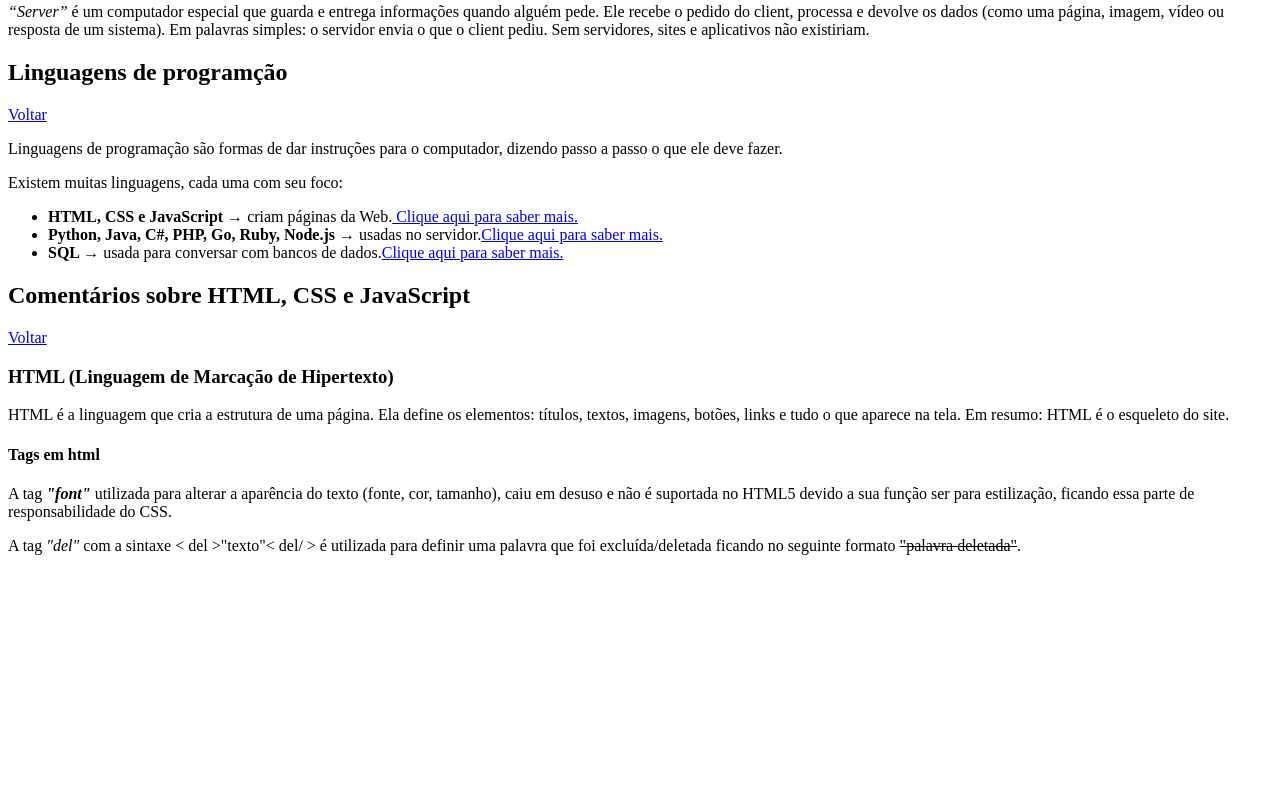
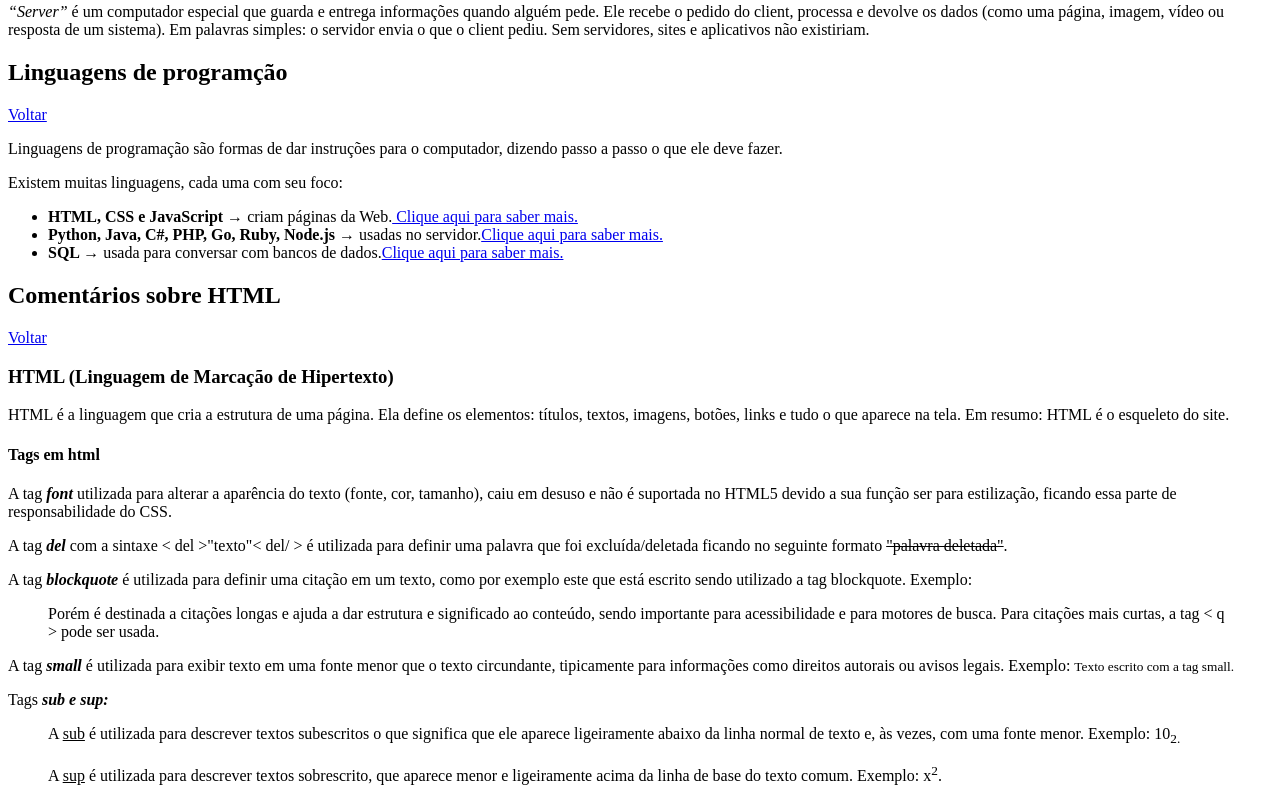
Before and after one commit to Lmb322/ChallengeHTML-1, a plain HTML site: page myPage.html in a window 1280 px wide. Shown: the part 675-1476 px from the top of the page. Before the commit the page ends 1246 px from the top, so only its background shows below. Drawn offline with Linux system fonts and the light colour scheme.

Commit message:
atualizacao commit

```diff
--- a/myPage.html
+++ b/myPage.html
@@ -5,8 +5,7 @@
     <meta name="viewport" content="width=device-width, initial-scale=1.0">
     <title>Formação HTML</title>
 </head>
-<!-- tags para usar <h1> até <h6>, <small>, <sub>, <sup>, <blockquote>, <del>,-->
-<body> <!-- Temas: História da Web, o que são clients, o que são servers, linguagens de programação -->
+<body>
     <h1>Resumo sobre as aulas de HTML</h1>
     <p>O breve artigo tem por finalidade aprensentar um resumo sobre as aulas de html presentes no curso Formação em HTML Developer.</p>
     <h1 id="indice">Índice</h1>
@@ -15,7 +14,7 @@
         <li><a href="#clients">O que são clients</a></li>
         <li><a href="#servers">O que são servers</a></li>
         <li><a href="#linguagem">Linguagens de programação</a></li>
-        <li><a href="#html">Comentários sobre HTML, CSS e JavaScript</a></li>
+        <li><a href="#html">Comentários sobre HTML</a></li>
     </ol>
     <hr/>
     <h2 id="history">História da Web</h2>
@@ -49,16 +48,18 @@
         <li><strong>Python, Java, C#, PHP, Go, Ruby, Node.js → </strong> usadas no servidor.<a href="https://imasters.com.br/carreira-dev/7-exemplos-de-linguagens-de-programacao-server-side" target="_blank">Clique aqui para saber mais.</a></li>
         <li><strong>SQL → </strong> usada para conversar com bancos de dados.<a href="https://www.devmedia.com.br/guia/guia-completo-de-sql/38314" target="_blank">Clique aqui para saber mais.</a></li>
     </ul>
-    <h2 id="html">Comentários sobre HTML, CSS e JavaScript</h2>
+    <h2 id="html">Comentários sobre HTML</h2>
     <p><a href="#indice">Voltar</a></p>
     <h3>HTML (Linguagem de Marcação de Hipertexto)</h3>
     <p>HTML é a linguagem que cria a estrutura de uma página. Ela define os elementos: títulos, textos, imagens, botões, links e tudo o que aparece na tela. Em resumo: HTML é o esqueleto do site.</p>
     <h4>Tags em html</h4>
-    <p>A tag <strong><i>"font"</i></strong> utilizada para alterar a aparência do texto (fonte, cor, tamanho), caiu em desuso e não é suportada no HTML5 devido a sua função ser para estilização, ficando essa parte de responsabilidade do CSS.</p>
-    <p>A tag <i>"del"</i> com a sintaxe < del >"texto"< del/ > é utilizada para definir uma palavra que foi excluída/deletada ficando no seguinte formato <del>"palavra deletada"</del>.</p>
-
-
-
-
+    <p>A tag <strong><i>font</i></strong> utilizada para alterar a aparência do texto (fonte, cor, tamanho), caiu em desuso e não é suportada no HTML5 devido a sua função ser para estilização, ficando essa parte de responsabilidade do CSS.</p>
+    <p>A tag <strong><i>del</i></strong> com a sintaxe < del >"texto"< del/ > é utilizada para definir uma palavra que foi excluída/deletada ficando no seguinte formato <del>"palavra deletada"</del>.</p>
+    <p>A tag <strong><i>blockquote</i></strong> é utilizada para definir uma citação em um texto, como por exemplo este que está escrito sendo utilizado a tag blockquote. Exemplo: </p>
+    <blockquote>Porém é destinada a citações longas e ajuda a dar estrutura e significado ao conteúdo, sendo importante para acessibilidade e para motores de busca. Para citações mais curtas, a tag < q > pode ser usada. </blockquote>
+    <p>A tag <strong><i>small</i></strong> é utilizada para exibir texto em uma fonte menor que o texto circundante, tipicamente para informações como direitos autorais ou avisos legais. Exemplo: <small>Texto escrito com a tag small.</small></p>
+    <p>Tags <strong><i>sub e sup: </i></strong></p>
+    <blockquote> A <u>sub</u> é utilizada para descrever textos subescritos o que significa que ele aparece ligeiramente abaixo da linha normal de texto e, às vezes, com uma fonte menor. Exemplo: 10<sub>2.</sub>
+    <p> A <u>sup</u> é utilizada para descrever textos sobrescrito, que aparece menor e ligeiramente acima da linha de base do texto comum. Exemplo: x<sup>2</sup>.</p></blockquote>
 </body>
 </html>
```
